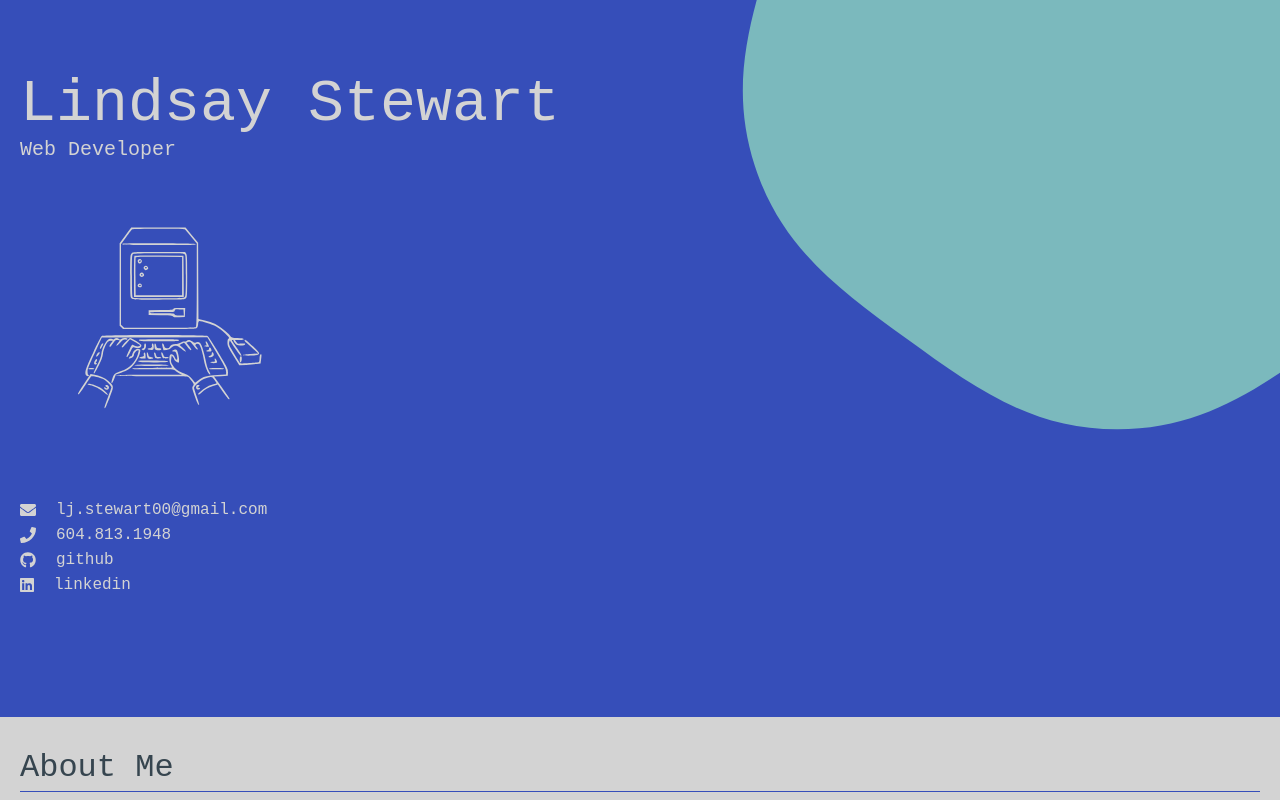
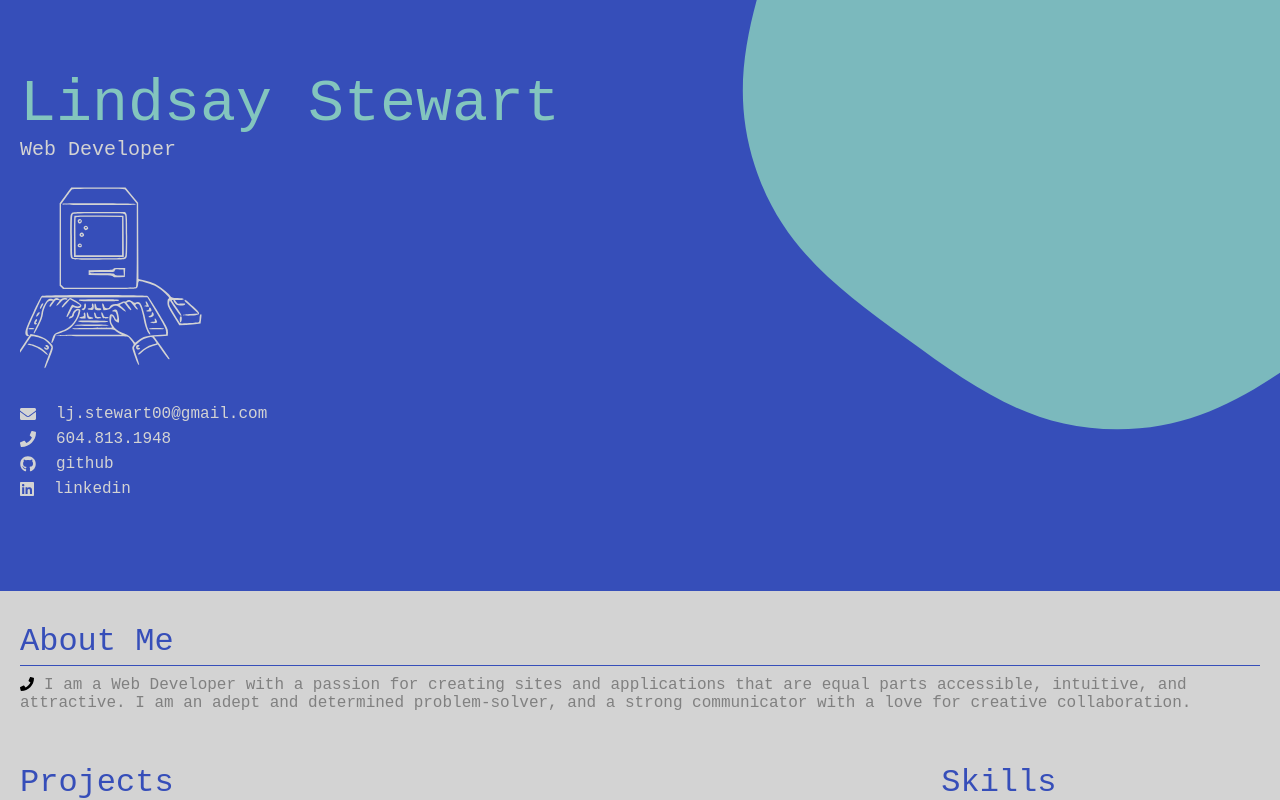
Before and after one commit to haggisbreakfast/resume, a React (Create React App) app: page / in a window 1280 px wide. Shown: the top 800 px of the page. Built offline with nearby package versions, Linux system fonts and the light colour scheme.

Commit message:
adds section icon component

```diff
--- a/src/Components.tsx
+++ b/src/Components.tsx
@@ -4,7 +4,6 @@ import { FontAwesomeIcon } from '@fortawesome/react-fontawesome';
 import { IconProp } from '@fortawesome/fontawesome-svg-core';
 import Curls from './Fluid-10s-1440px.svg';
 import Computer from './vintage-computer-removebg-preview.svg';
-import Me from './portrait.jpg';
 export const GlobalStyle = createGlobalStyle`
   @import url('https://fonts.googleapis.com/css2?family=M+PLUS+Rounded+1c:wght@300;400&display=swap');
   body {
@@ -19,22 +18,29 @@ export const GlobalStyle = createGlobalStyle`
 export const Top = styled.div`
   background: #364EB9;
   background-image: url(${Curls});
-  background-position: top 70%;
+  background-position: 0em 0em;
   background-repeat: no-repeat;
   display: flex;
   flex-direction: column;
   color: #d3d3d3;
-  padding: 60px 20px 120px 20px;
+  padding: 60px 20px 90px 20px;
 `;
 
 export const Header = styled.h3`
-  color: #36454f;
+  color: #364EB9;
   font-weight: 400;
   border-bottom: 1px solid #364EB9;
   font-size: 32px;
   padding-bottom: 5px;
   margin-bottom: 10px;
 `;
+
+export const SectionIcon = styled(FontAwesomeIcon)`
+  padding-right: 10px;
+  font-size: 14px;
+  color: black;
+`;
+
 export const NameImageContainer = styled.div`
   display: flex;
 
@@ -48,6 +54,7 @@ export const Name = styled.h1`
   font-size: 60px;
   font-weight: 400;
   margin: 0px;
+  color: #83c5be;
 
 `;
 
@@ -57,15 +64,12 @@ export const Label = styled.span`
 `;
 
 export const Image = styled.div`
-height: 18em;
+height: 15em;
 width: 18em;
 fill: yellow;
-/* border: 5px solid #fefae0; */
-/* border-bottom: 14px solid #fefae0; */
-/* border: 2px dotted #fefae0; */
 background-size: 100%;
 background-repeat: no-repeat;
-background-position: 0px 50px;
+background-position: -60px 10px;
 background-image: url(${Computer});
 `;
 
@@ -73,7 +77,7 @@ export const ContactsContainer = styled.div`
   display: flex;
   flex-direction: column;
   max-height: 100px;
-  padding-top: 3em;
+  /* padding-top: 3em; */
 `;
 
 export const ContactContainer = styled.div`
--- a/src/index.tsx
+++ b/src/index.tsx
@@ -28,7 +28,8 @@ import {
   Skills,
   Education,
   Contact,
-  Image
+  Image,
+  SectionIcon
 } from './Components';
 
 library.add(faEnvelope, faPhone, faMusic, fab);
@@ -69,6 +70,7 @@ const App = (props: AppProps) => {
       </Top>
       <Summary>
         <Header>About Me</Header>
+        <SectionIcon icon="phone" />
         {resume.basics.summary}
       </Summary>
       <Middle>
```
